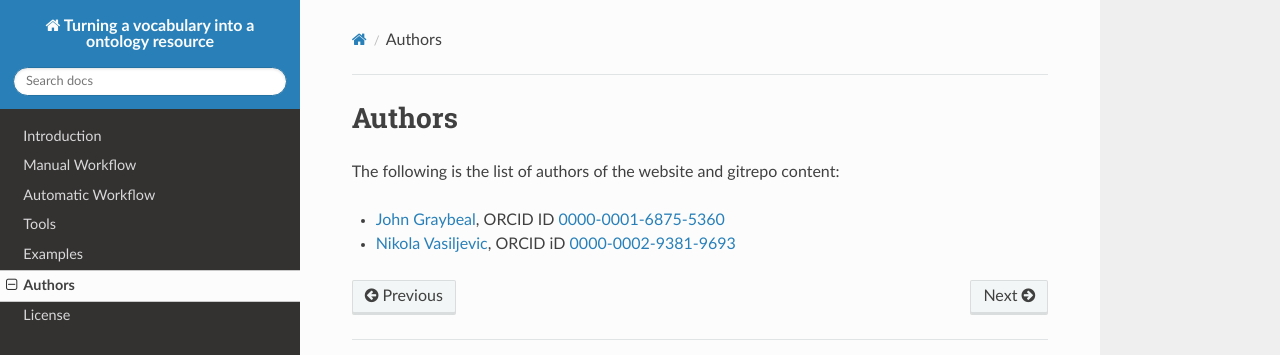
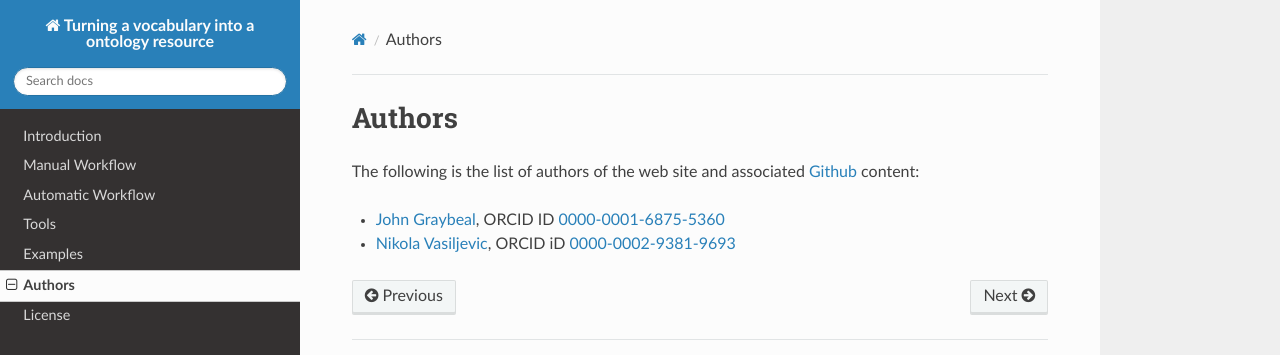
Before and after one commit to fair-data-collective/excel2rdf-site, an MkDocs documentation site: the page built from docs/Authors.md, in a window 1280 px wide. Shown: the top 355 px of the page. Built offline with MkDocs 1.6.1, drawn with Linux system fonts in a browser that asks for light colours; nearby versions of some CDN libraries.

Commit message:
some small additions

```diff
--- a/docs/Authors.md
+++ b/docs/Authors.md
@@ -1,6 +1,6 @@
 # Authors
 
-The following is the list of authors of the website and gitrepo content:
+The following is the list of authors of the web site and associated [Github](https://github.com/fair-data-collective/excel2rdf) content:
 
 - [John Graybeal](https://www.linkedin.com/in/johngraybeal/), ORCID ID [0000-0001-6875-5360](https://orcid.org/0000-0001-6875-5360)
 
```
Also changed, not shown: docs/index.md (+3 -0 lines).
